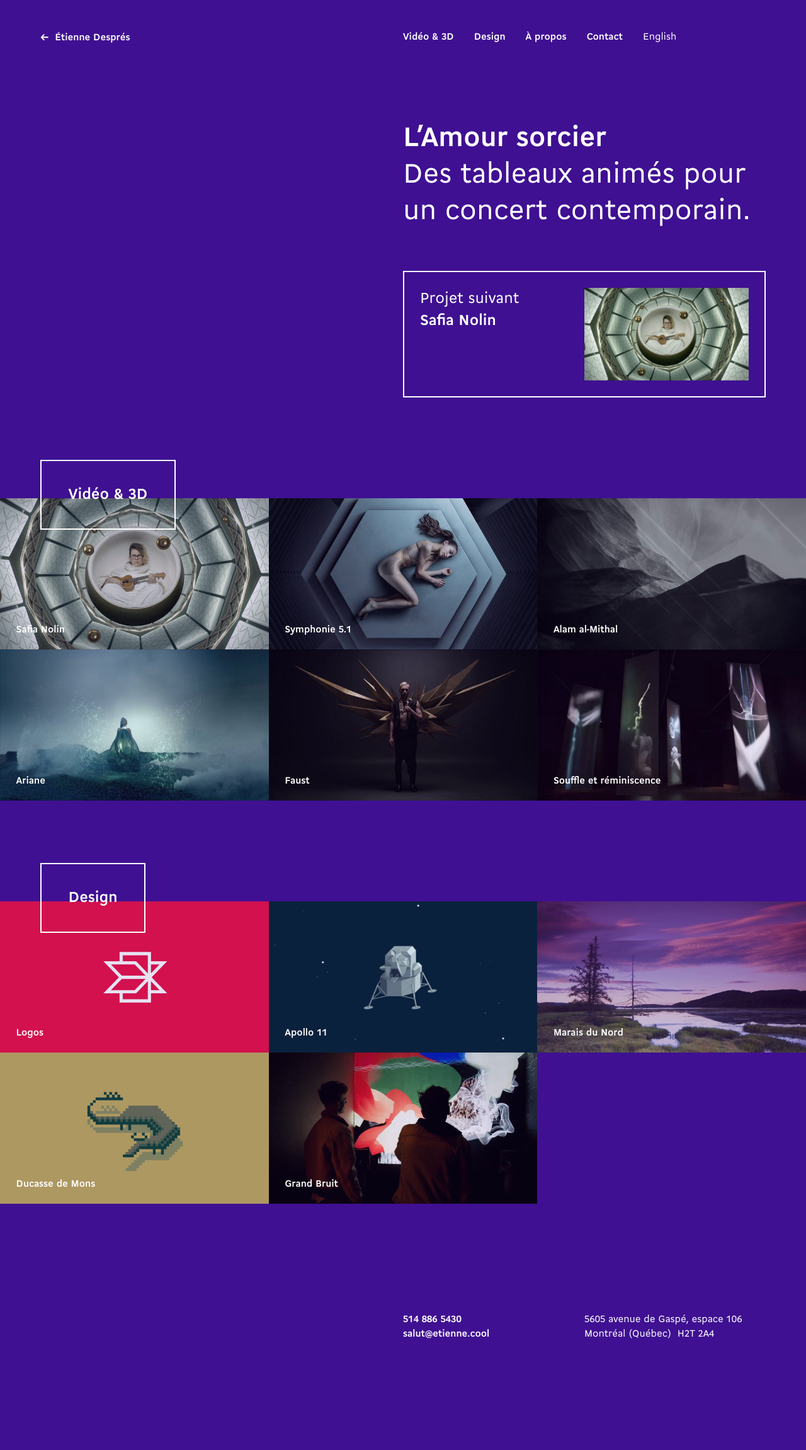
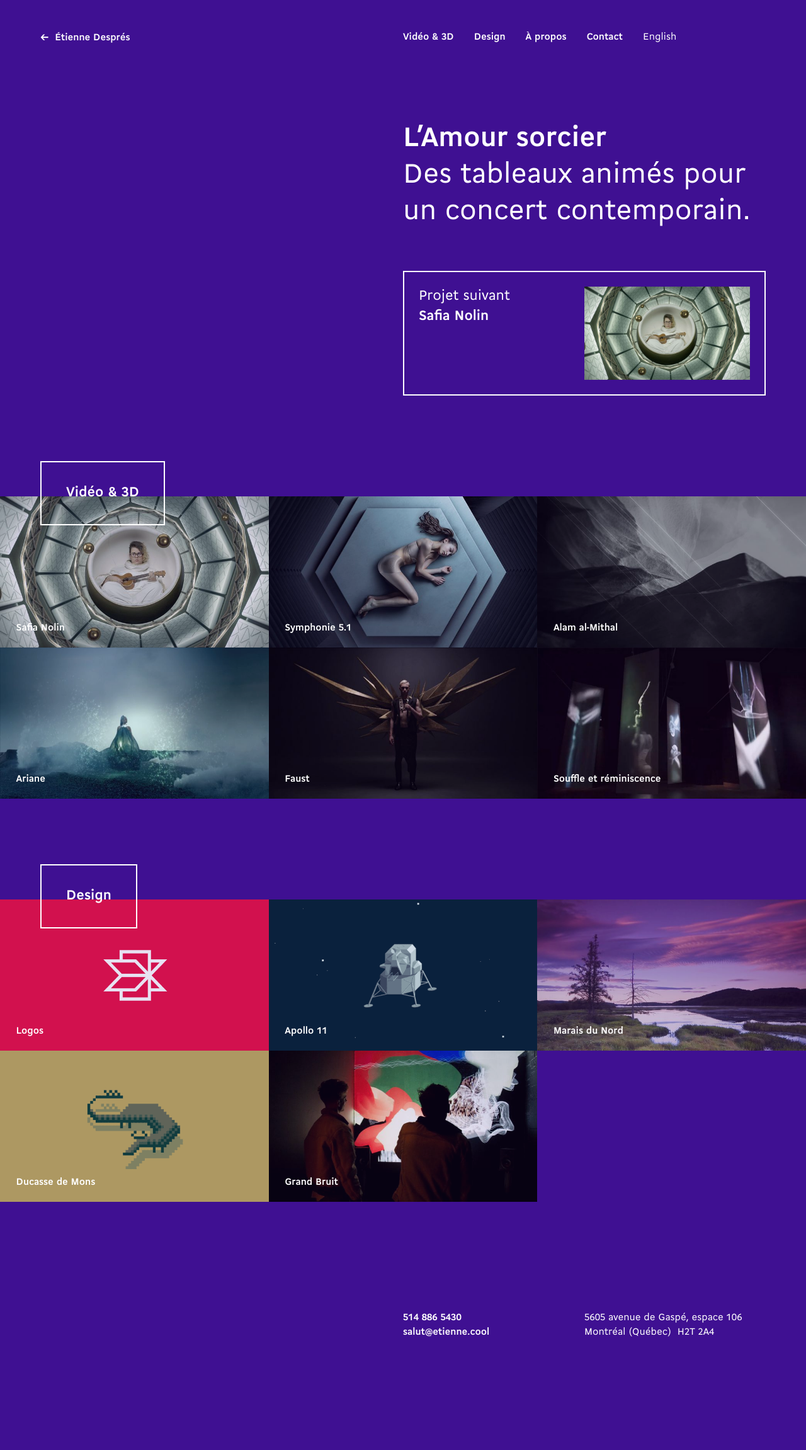
Before and after one commit to etienne/etienne, a Jekyll site: the page built from _projects-fr/amour-sorcier.html, in a window 1280 px wide. Shown: the whole page at 63% size. Built offline with Jekyll 4.4.1, drawn with Linux system fonts in a browser that asks for light colours.

Commit message:
Réduit la taille du texte

```diff
--- a/_sass/mixins.scss
+++ b/_sass/mixins.scss
@@ -25,8 +25,8 @@
   line-height: 24px;
 
   @include tablet {
-    font-size: 25px;
-    line-height: 35px;
+    font-size: 23px;
+    line-height: 32px;
   }
 }
 
```
